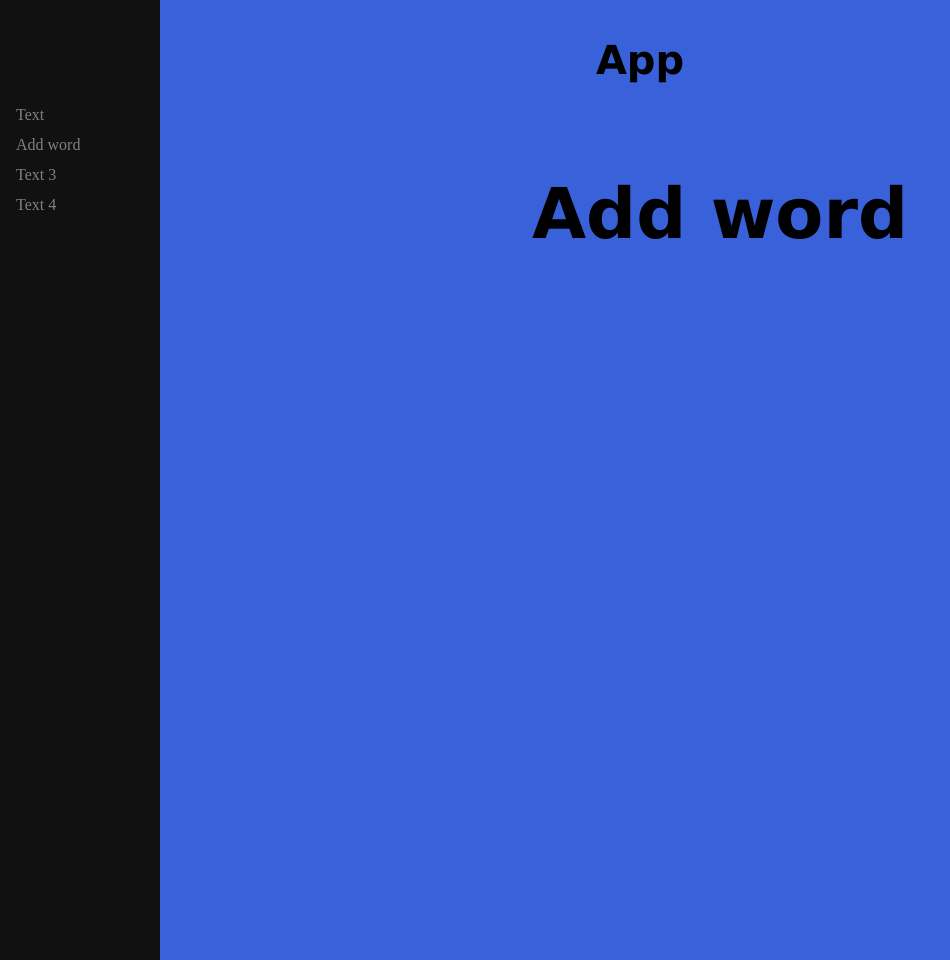
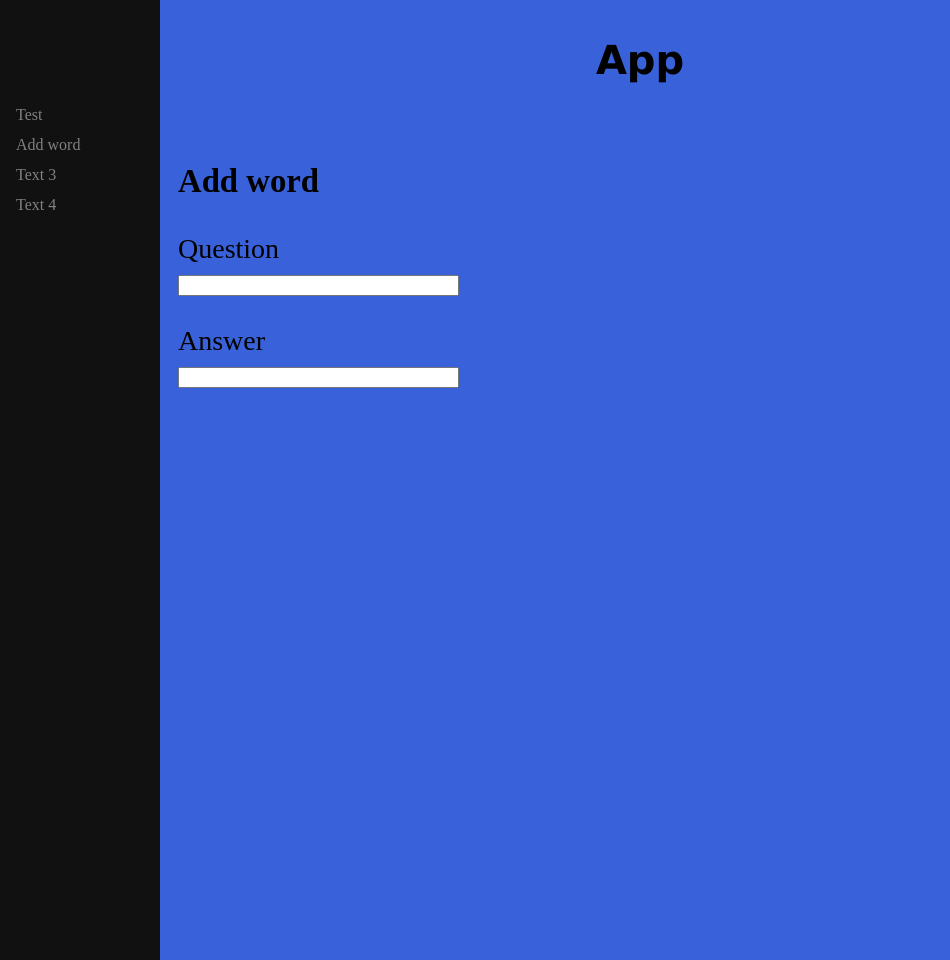
Before and after one commit to kamilpinas12/Word-Learn-App, a Flask app: page /add_word in a window 1280 px wide. Shown: the whole page, without its empty margins (0-950 px from the left). Run offline with Flask 3, Linux system fonts and the light colour scheme.

Commit message:
add simple forms

```diff
--- /dev/null
+++ b/app/forms.py
@@ -0,0 +1,14 @@
+#!/usr/bin/python
+# -*- coding: utf-8 -*-
+
+from flask_wtf import FlaskForm
+from wtforms import StringField, SubmitField
+from wtforms.validators import DataRequired
+class TestForm(FlaskForm):
+    answer = StringField('Answer')
+    submit = SubmitField('Submit')
+
+
+class AddWordForm(FlaskForm):
+    question = StringField('Question', validators=[DataRequired()])
+    answer = StringField('Answer', validators=[DataRequired()])
--- a/app/routes.py
+++ b/app/routes.py
@@ -3,15 +3,18 @@
 import flask
 from flask import render_template
 from app import app
+from app.forms import TestForm, AddWordForm
 
 
 
 @app.route('/')
 @app.route('/test', methods=['POST', 'GET'])
-def index():
-    return flask.render_template('test.html')
+def test():
+    form = TestForm()
+    return flask.render_template('test.html', form=form)
 
 
 @app.route('/add_word', methods=['POST', 'GET'])
 def add_word():
-    return flask.render_template('add_word.html')
+    form = AddWordForm()
+    return flask.render_template('add_word.html', form=form)
--- a/app/templates/add_word.html
+++ b/app/templates/add_word.html
@@ -2,6 +2,17 @@
 
 {% block content %}
 
-    <h1>Add word</h1>
+    <h3>Add word</h3>
 
+    <form action="" method="post" novalidate>
+        {{ form.hidden_tag() }}
+        <p>
+            {{ form.question.label }} <br>
+            {{ form.question(size=32) }}
+        </p>
+        <p>
+            {{ form.answer.label }} <br>
+            {{ form.answer(size=32) }}
+        </p>
+    </form>
 {% endblock %}
--- a/app/templates/base.html
+++ b/app/templates/base.html
@@ -9,7 +9,7 @@
 <body>
     <h1>App</h1>
     <div class="sidenav">
-        <a href="/test">Text</a>
+        <a href="/test">Test</a>
         <a href="/add_word">Add word</a>
         <a href="#">Text 3</a>
         <a href="#">Text 4</a>
```
Also changed, not shown: app/templates/test.html (+9 -1 lines).
